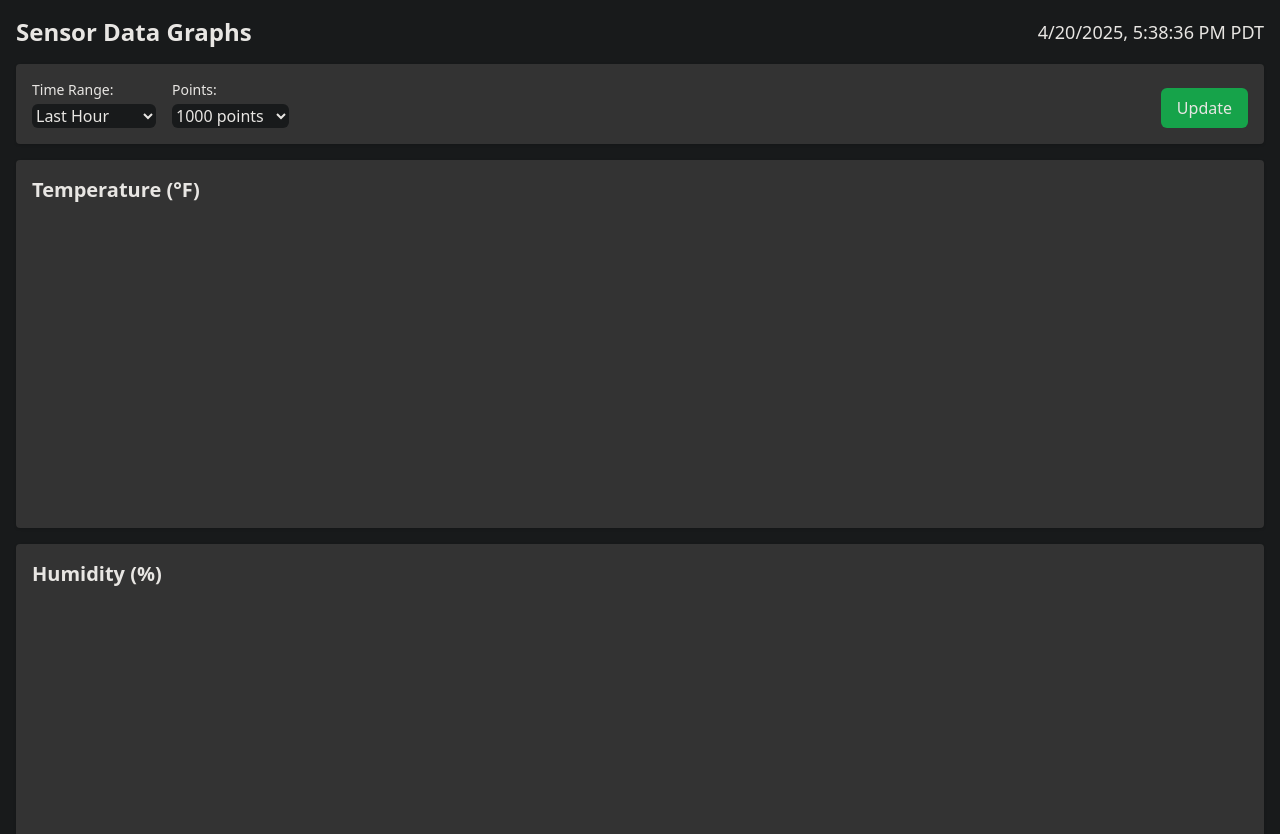
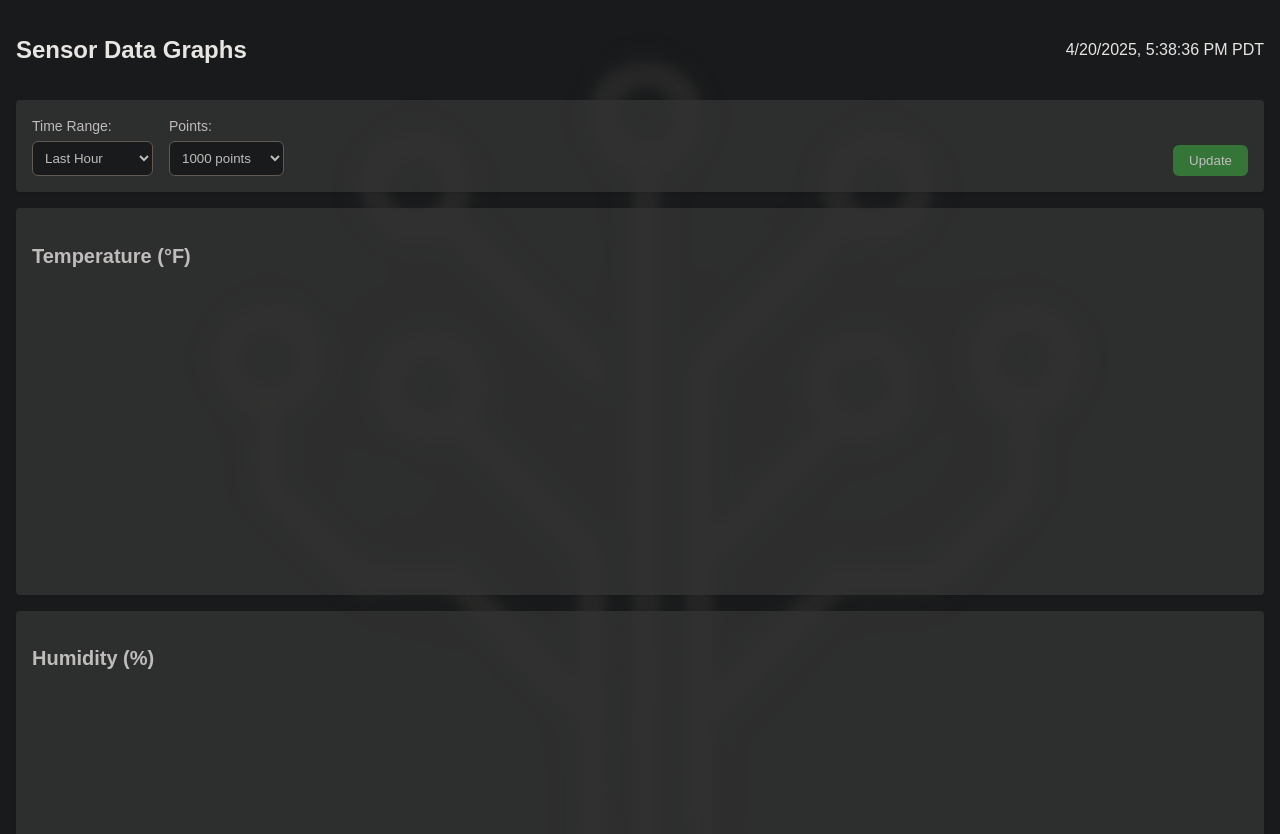
Before and after one commit to colepurbaugh/undergrowth-node, a website: page public/graph.html in a window 1280 px wide. Shown: the top 834 px of the page. Drawn offline with nearby package versions, Linux system fonts and the light colour scheme; no server answers.

Commit message:
added background, added opacity, graphical changes.

```diff
--- a/public/graph.html
+++ b/public/graph.html
@@ -8,58 +8,178 @@
     <link rel="icon" type="image/png" sizes="32x32" href="/assets/icons/favicon-32x32.png">
     <link rel="icon" type="image/png" sizes="16x16" href="/assets/icons/favicon-16x16.png">
     <link rel="manifest" href="/assets/icons/site.webmanifest">
-    <script src="https://cdn.tailwindcss.com"></script>
     <script src="https://cdn.jsdelivr.net/npm/chart.js"></script>
     <script src="/socket.io/socket.io.js"></script>
+    <style>
+        :root {
+            --bg-primary: #181a1b;
+            --text-primary: #e8e6e3;
+            --text-secondary: #b2aba1;
+            --border-color: #736b5e;
+            --success-color: #3d8c40;
+            --error-color: #a91409;
+            --active-color: #998100;
+            --inactive-color: #4f5559;
+            --selection-bg: #004daa;
+            --selection-text: #e8e6e3;
+            --emergency-color: #ff8c00;
+        }
+
+        body {
+            font-family: Arial, sans-serif;
+            margin: 0;
+            padding: 1rem;
+            background-color: var(--bg-primary);
+            background-image: url('/assets/backgrounds/undergrowth_logo.png');
+            background-repeat: no-repeat;
+            background-position: top center;
+            color: var(--text-primary);
+            line-height: 1.5;
+            font-size: 1rem;
+            min-height: 100vh;
+        }
+
+        .container {
+            width: 100%;
+        }
+
+        .header {
+            display: flex;
+            justify-content: space-between;
+            align-items: center;
+            margin-bottom: 1rem;
+        }
+
+        .title {
+            font-size: 1.5rem;
+            font-weight: bold;
+            color: var(--text-primary);
+        }
+
+        .controls {
+            background-color: #333;
+            opacity: 0.8;
+            padding: 1rem;
+            border-radius: 0.25rem;
+            box-shadow: 0 1px 3px rgba(0, 0, 0, 0.1);
+            margin-bottom: 1rem;
+        }
+
+        .controls-container {
+            display: flex;
+            flex-wrap: wrap;
+            gap: 1rem;
+            align-items: flex-end;
+            justify-content: space-between;
+        }
+
+        .controls-group {
+            display: flex;
+            gap: 1rem;
+        }
+
+        .control-label {
+            display: block;
+            font-size: 0.875rem;
+            font-weight: 500;
+            color: var(--text-primary);
+            margin-bottom: 0.25rem;
+        }
+
+        select {
+            display: block;
+            width: 100%;
+            margin-top: 0.25rem;
+            padding: 0.5rem;
+            border-radius: 0.375rem;
+            border: 1px solid var(--border-color);
+            background-color: var(--bg-primary);
+            color: var(--text-primary);
+        }
+
+        .update-button {
+            padding: 0.5rem 1rem;
+            background-color: var(--success-color);
+            color: var(--text-primary);
+            border-radius: 0.375rem;
+            border: none;
+            cursor: pointer;
+            transition: background-color 0.2s;
+        }
+
+        .update-button:hover {
+            background-color: #2d6c30;
+        }
+
+        .chart-container {
+            background-color: #333;
+            opacity: 0.8;
+            padding: 1rem;
+            border-radius: 0.25rem;
+            box-shadow: 0 1px 3px rgba(0, 0, 0, 0.1);
+            margin-bottom: 1rem;
+        }
+
+        .chart-title {
+            font-size: 1.25rem;
+            font-weight: 600;
+            margin-bottom: 0.5rem;
+            color: var(--text-primary);
+        }
+
+        .chart-canvas {
+            height: 300px;
+        }
+    </style>
 </head>
-<body class="bg-[#181a1b] p-4">
-    <div class="w-full">
-        <div class="flex justify-between items-center mb-4">
-            <h1 class="text-2xl font-bold text-[#e8e6e3]">Sensor Data Graphs</h1>
-            <div class="flex items-center gap-2">
-                <div id="currentTime" class="text-lg text-[#e8e6e3]"></div>
+<body>
+    <div class="container">
+        <div class="header">
+            <h1 class="title">Sensor Data Graphs</h1>
+            <div class="time-container">
+                <div id="currentTime" class="time-display"></div>
             </div>
         </div>
 
         <!-- Controls -->
-        <div class="bg-[#333] p-4 rounded shadow mb-4">
-            <div class="flex flex-wrap gap-4 items-end justify-between">
-                <div class="flex gap-4">
+        <div class="controls">
+            <div class="controls-container">
+                <div class="controls-group">
                     <div>
-                        <label for="timeRange" class="block text-sm font-medium text-[#e8e6e3]">Time Range:</label>
-                        <select id="timeRange" class="mt-1 block w-full rounded-md border-gray-500 bg-[#181a1b] text-[#e8e6e3]">
+                        <label for="timeRange" class="control-label">Time Range:</label>
+                        <select id="timeRange">
                             <option value="1">Last Hour</option>
                             <option value="24">Last 24 Hours</option>
                             <option value="168">Last Week</option>
                         </select>
                     </div>
                     <div>
-                        <label for="points" class="block text-sm font-medium text-[#e8e6e3]">Points:</label>
-                        <select id="points" class="mt-1 block w-full rounded-md border-gray-500 bg-[#181a1b] text-[#e8e6e3]">
+                        <label for="points" class="control-label">Points:</label>
+                        <select id="points">
                             <option value="100">100 points</option>
                             <option value="1000" selected>1000 points</option>
                             <option value="10000">10000 points</option>
                         </select>
                     </div>
                 </div>
-                <button id="updateButton" class="px-4 py-2 bg-green-600 text-[#e8e6e3] rounded-md hover:bg-green-700 transition-colors">
+                <button id="updateButton" class="update-button">
                     Update
                 </button>
             </div>
         </div>
 
         <!-- Temperature Chart -->
-        <div class="bg-[#333] p-4 rounded shadow mb-4">
-            <h2 class="text-xl font-semibold mb-2 text-[#e8e6e3]">Temperature (°F)</h2>
-            <div class="chart-container" style="height: 300px;">
+        <div class="chart-container">
+            <h2 class="chart-title">Temperature (°F)</h2>
+            <div class="chart-canvas">
                 <canvas id="tempChart"></canvas>
             </div>
         </div>
 
         <!-- Humidity Chart -->
-        <div class="bg-[#333] p-4 rounded shadow">
-            <h2 class="text-xl font-semibold mb-2 text-[#e8e6e3]">Humidity (%)</h2>
-            <div class="chart-container" style="height: 300px;">
+        <div class="chart-container">
+            <h2 class="chart-title">Humidity (%)</h2>
+            <div class="chart-canvas">
                 <canvas id="humidityChart"></canvas>
             </div>
         </div>
```
Also changed, not shown: public/index.html (+30 -59 lines), public/pwm.html (+6 -1 lines), public/schedule.html (+9 -2 lines), public/assets/backgrounds/undergrowth_logo.png (added), 2 other files.
